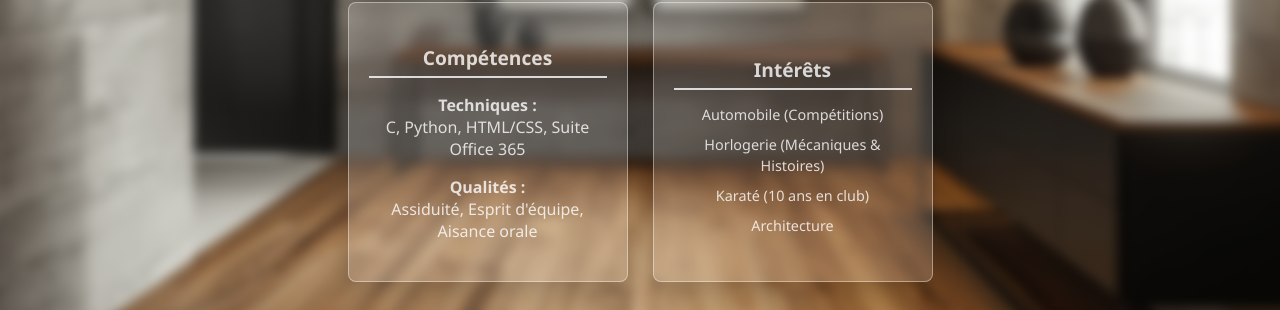
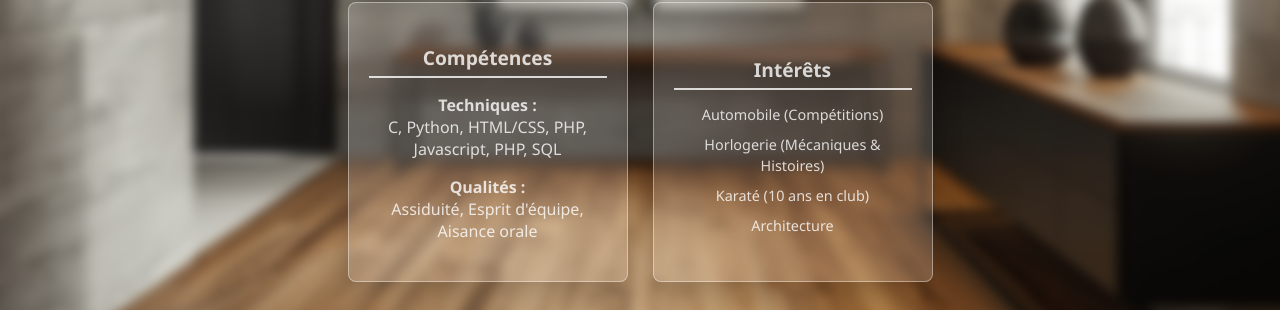
Before and after one commit to AntoineAll/Portfolio, a Jekyll site: the page built from about.markdown, in a window 1280 px wide. Shown: the part 486-796 px from the top of the page. Built offline with Jekyll 4.4.1, drawn with Linux system fonts in a browser that asks for light colours.

Commit message:
Ajout de contenu d'expérience

```diff
--- a/about.markdown
+++ b/about.markdown
@@ -21,7 +21,7 @@ experiences:
 
 # Tableau 3: Compétences
 competences:
-  techniques: "C, Python, HTML/CSS, Suite Office 365"
+  techniques: "C, Python, HTML/CSS, PHP, Javascript, PHP, SQL"
   qualites: "Assiduité, Esprit d'équipe, Aisance orale"
 
 # Tableau 4: Centres d'intérêt
```
